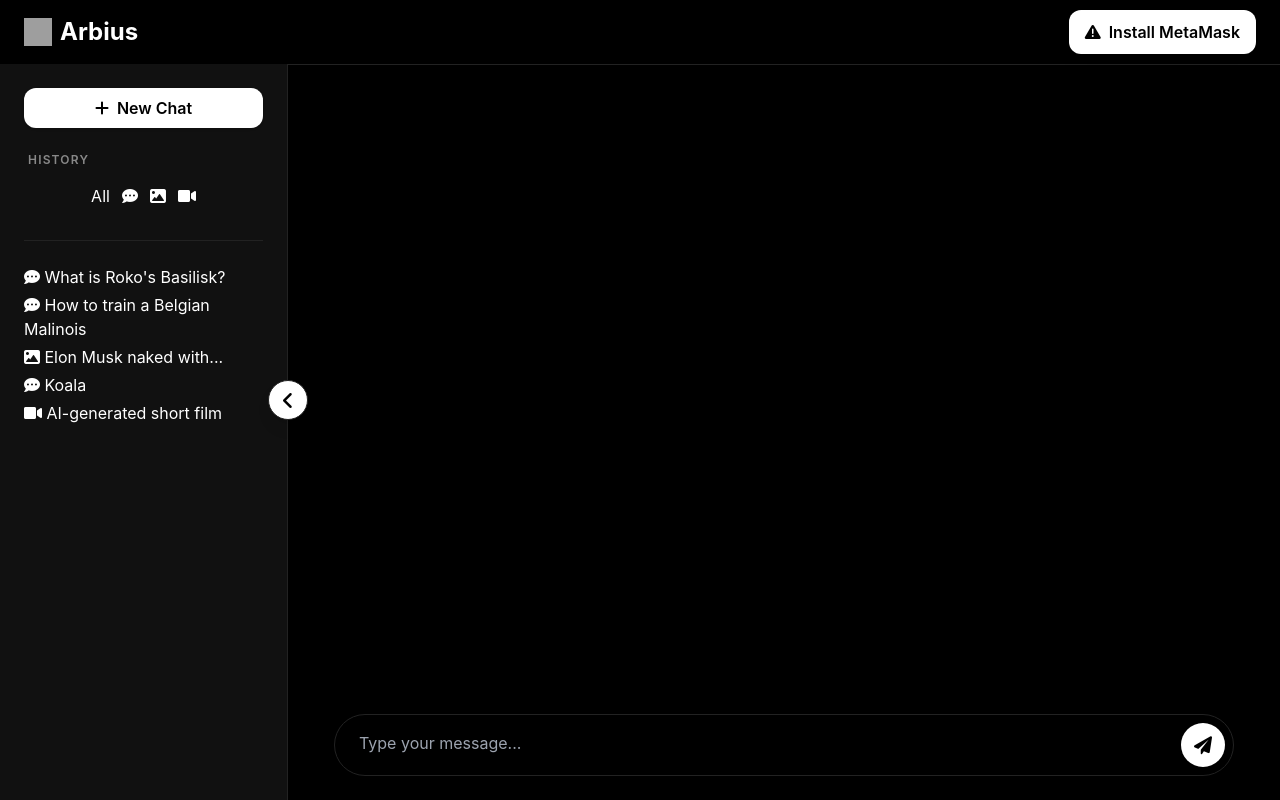
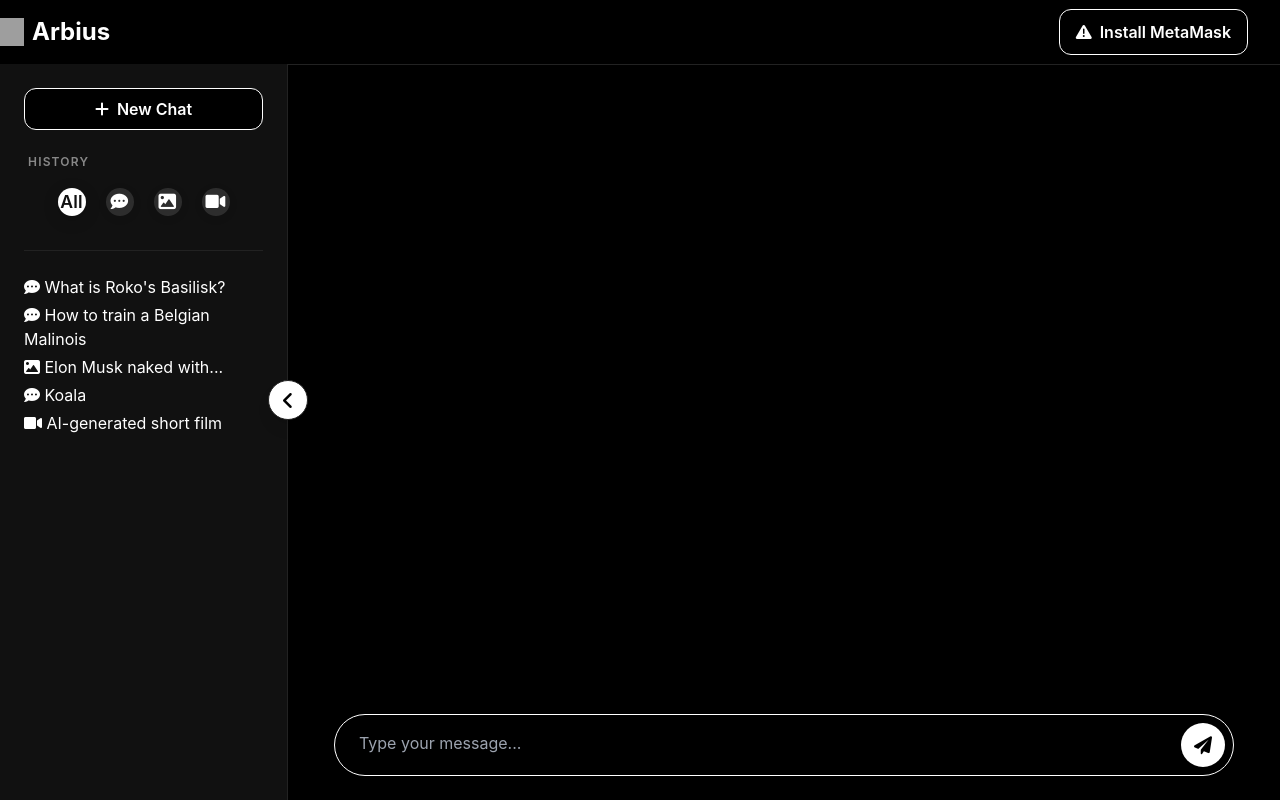
Before and after one commit to svdl1185/arbius_playground, a Django app: page /playground/ in a window 1280 px wide. Run offline with Django 5.2, Linux system fonts and the light colour scheme; some libraries are stand-ins or nearby versions; grey boxes are pictures that could not be loaded.

Commit message:
Align Arbius logo 36px left in nav bar on home and playground pages for consistent layout

```diff
--- a/playground/templates/playground.html
+++ b/playground/templates/playground.html
@@ -46,10 +46,49 @@
   }
 
   .history-filter-pill {
-    @apply px-4 py-1 rounded-full bg-white/10 text-white text-xs font-semibold transition hover:bg-white/20 focus:outline-none;
+    @apply bg-transparent p-0 rounded-full transition focus:outline-none;
+    box-shadow: none;
   }
-  .history-filter-pill.active {
-    @apply bg-white text-black shadow;
+  .history-filter-pill .filter-circle {
+    display: flex;
+    align-items: center;
+    justify-content: center;
+    width: 28px;
+    height: 28px;
+    background: rgba(255,255,255,0.12);
+    border-radius: 50%;
+    color: white;
+    font-size: 0.95rem;
+    transition: background 0.2s, box-shadow 0.2s, color 0.2s;
+    margin: 0 auto;
+    box-shadow: 0 2px 8px rgba(0,0,0,0.10);
+  }
+  .history-filter-pill.active .filter-circle {
+    background: white;
+    color: #111;
+    box-shadow: 0 4px 16px rgba(0,0,0,0.18);
+  }
+  .history-filter-pill:hover .filter-circle {
+    background: rgba(255,255,255,0.22);
+    color: #fff;
+  }
+  .history-filter-pill span.filter-circle {
+    font-size: 1.1rem;
+    font-weight: 600;
+    letter-spacing: 0.01em;
+  }
+  .history-filter-pill {
+    min-width: 32px;
+    min-height: 32px;
+    padding: 0;
+    margin: 0 2px;
+    display: flex;
+    flex-direction: column;
+    align-items: center;
+    justify-content: center;
+    border: none;
+    background: none;
+    box-shadow: none;
   }
   .history-item {
     @apply flex items-center gap-2 px-3 py-2 rounded-lg text-textmuted cursor-pointer hover:bg-white/10 hover:text-white transition text-base;
@@ -158,22 +197,35 @@
   .sidebar-collapsed #sticky-chat-input {
     max-width: 900px !important;
   }
+  /* New style for prominent buttons */
+  .btn-outline-white {
+    background: black !important;
+    color: white !important;
+    border: 1.5px solid white !important;
+    box-shadow: none !important;
+    transition: background 0.2s, color 0.2s, border 0.2s;
+  }
+  .btn-outline-white:hover, .btn-outline-white:focus {
+    background: #181818 !important;
+    color: #fff !important;
+    border-color: #fff !important;
+  }
 </style>
 {% endblock %}
 
 {% block content %}
 <!-- Navigation -->
 <nav class="nav-glass w-full fixed top-0 z-30 transition-all duration-300">
-  <div class="max-w-7xl mx-auto px-0 sm:px-0 lg:px-0 flex items-center justify-between h-16 relative">
+  <div class="max-w-7xl mx-auto px-4 sm:px-6 lg:px-8 flex items-center justify-between h-16 relative">
     <!-- Logo and Name on Left -->
-    <div class="flex items-center gap-3 pl-6">
+    <div class="flex items-center gap-3" style="margin-left: -36px;">
       <a href="{% url 'home' %}" class="flex items-center gap-2 font-bold text-2xl text-white">
         <img src="{% static 'arbius.ef337b97.svg' %}" alt="Arbius Logo" class="inline-block w-7 h-7" />
         Arbius
       </a>
     </div>
     <!-- Wallet/Actions all the way on Right -->
-    <div class="flex items-center gap-3 ml-auto pr-6">
+    <div class="flex items-center gap-3 ml-auto">
       <!-- Desktop Wallet Section -->
       <div class="hidden md:flex items-center gap-3">
         <!-- Connected State -->
@@ -186,14 +238,14 @@
         </div>
         <!-- Connect Button -->
         <button id="connect-wallet-btn"
-          class="bg-white text-black px-4 py-2.5 rounded-xl font-semibold shadow-lg hover:shadow-xl transition-all duration-300 flex items-center gap-2 hover:scale-105">
+          class="btn-outline-white px-4 py-2.5 rounded-xl font-semibold transition flex items-center gap-2" style="">
           <i class="fas fa-wallet"></i> Connect Wallet
         </button>
       </div>
       <!-- Mobile Wallet Section -->
       <div class="md:hidden flex items-center gap-2">
         <button id="connect-wallet-btn-mobile"
-          class="bg-white text-black px-4 py-2.5 rounded-xl font-semibold shadow-lg hover:shadow-xl transition-all duration-300 flex items-center gap-2 hover:scale-105">
+          class="btn-outline-white px-4 py-2.5 rounded-xl font-semibold transition flex items-center gap-2" style="">
           <i class="fas fa-wallet"></i> Connect
         </button>
       </div>
@@ -210,7 +262,7 @@
   <aside id="sidebar" class="sidebar fixed top-0 left-0 h-screen w-72 bg-cardbg border-r border-border z-50 md:relative md:w-72 md:h-screen md:border-r md:shadow-lg md:bg-cardbg md:flex md:flex-col md:static">
     <div class="sidebar-content flex flex-col gap-4 p-6 h-full">
       <!-- New Chat Button -->
-      <button id="new-chat-btn" class="w-full bg-white text-black font-semibold py-2 rounded-xl flex items-center justify-center gap-2 hover:scale-105 transition text-base shadow">
+      <button id="new-chat-btn" class="w-full btn-outline-white font-semibold py-2 rounded-xl flex items-center justify-center gap-2 transition text-base" style="">
         <i class="fas fa-plus"></i> New Chat
       </button>
       <!-- History Label -->
@@ -294,7 +346,7 @@
 <!-- Sticky Chat Input (always visible at the bottom) -->
 <div id="sticky-chat-input" class="fixed bottom-6 z-30 transition-all duration-300" style="left: 0; margin-left: 288px; width: calc(100vw - 288px); max-width: none; transform: none;">
   <form id="chat-form" class="w-full max-w-3xl mx-auto flex items-center justify-center" autocomplete="off" style="background: none; box-shadow: none; max-width: 900px;">
-    <div class="flex w-full items-center bg-black/80 border border-border rounded-full pl-4 pr-1 py-2 shadow-lg backdrop-blur-md" style="box-shadow: 0 6px 32px 0 rgba(0,0,0,0.18);">
+    <div class="flex w-full items-center bg-black/80 border border-white rounded-full pl-4 pr-1 py-2 shadow-lg backdrop-blur-md" style="box-shadow: 0 6px 32px 0 rgba(0,0,0,0.18); border: 1.5px solid white;">
       <textarea
         id="message-input"
         placeholder="Type your message..."
```
Also changed, not shown: playground/templates/home.html (+24 -41 lines).
